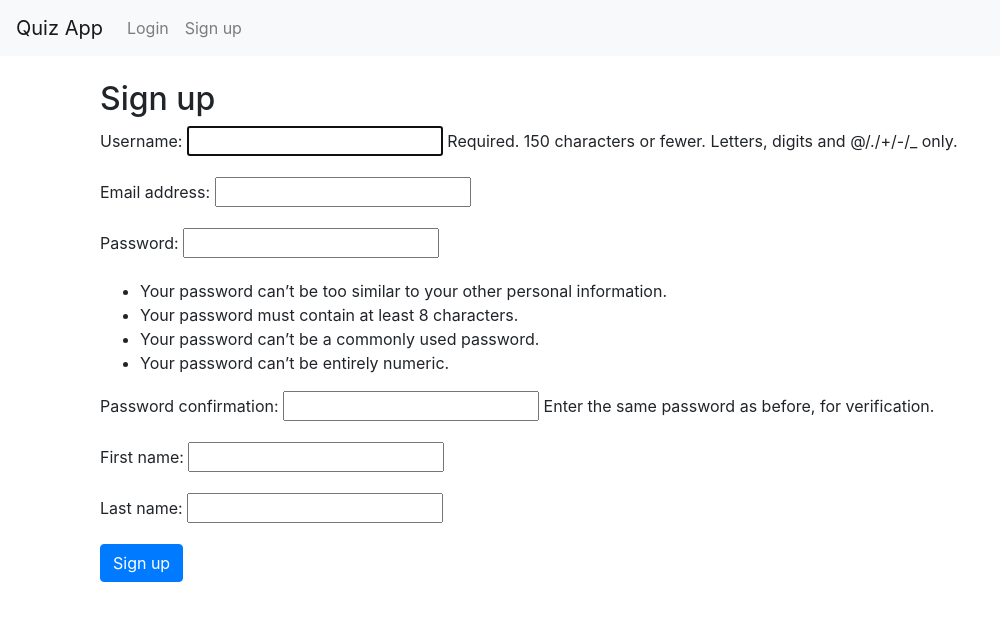
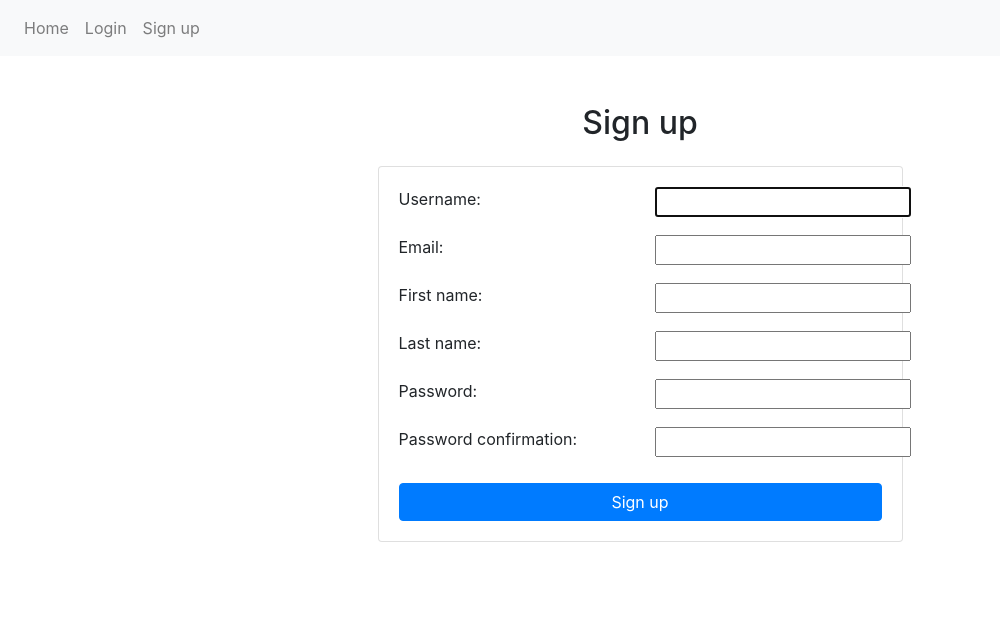
Before and after one commit to nrvjj008/django-quiz-app, a Django app: page /signup/ in a window 1280 px wide. Shown: the top 621 px of the page, without its empty margins (0-1000 px from the left). Run offline with Django 4.2, Linux system fonts and the light colour scheme; some libraries are stand-ins or nearby versions.

Commit message:
UI Changes, added 404 page handler, converted tables to cards, updated login,sign up UI

```diff
--- a/QuizProject/urls.py
+++ b/QuizProject/urls.py
@@ -15,11 +15,14 @@ Including another URLconf
     2. Add a URL to urlpatterns:  path('blog/', include('blog.urls'))
 """
 from django.contrib import admin
-from django.urls import path, include
+from django.urls import path, include, re_path
+
+from QuizProject import views
 
 urlpatterns = [
     path('admin/', admin.site.urls),
     path('accounts/', include('django.contrib.auth.urls')),
     path('', include('authentication.urls')),
     path('quiz/', include('quiz.urls', namespace='quiz')),
+    re_path('.*', views.handler404, name='redirect_home'),
 ]
--- /dev/null
+++ b/QuizProject/views.py
@@ -0,0 +1,4 @@
+from django.shortcuts import render, redirect
+
+def handler404(request):
+    return redirect('quiz:home')
--- a/authentication/forms.py
+++ b/authentication/forms.py
@@ -1,8 +1,14 @@
+from django import forms
 from django.contrib.auth.forms import UserCreationForm
 from django.contrib.auth.models import User
 
 
-class CustomUserCreationForm(UserCreationForm):
+# Define a custom form for user sign up that inherits from Django's built-in UserCreationForm
+class SignUpForm(UserCreationForm):
+    # Add an email field to the form with a validation message
+    email = forms.EmailField(max_length=254, help_text='Required. Enter a valid email address.')
+
+    # Define the fields that should be included in the form and specify the model it relates to
     class Meta:
         model = User
-        fields = ('username', 'email', 'password1', 'password2', 'first_name', 'last_name')
+        fields = ('username', 'email', 'first_name', 'last_name', 'password1', 'password2')
--- a/authentication/urls.py
+++ b/authentication/urls.py
@@ -1,10 +1,10 @@
 from django.urls import path
 
-from . import views
-from .views import login_view, logout_view
+from authentication import views
+from authentication.views import logout_view
 
 urlpatterns = [
     path('signup/', views.signup, name='signup'),
-    path('', login_view, name='login'),
+    path('', views.login_view, name='login'),
     path('logout/', logout_view, name='logout')
 ]
--- a/authentication/views.py
+++ b/authentication/views.py
@@ -1,15 +1,14 @@
 from django.contrib.auth.forms import AuthenticationForm
 from django.shortcuts import render, redirect
 from django.contrib.auth import login, authenticate, logout
-from .forms import CustomUserCreationForm
+from .forms import  SignUpForm
 
 
 def login_view(request):
     if request.user.is_authenticated:
         return redirect('quiz:home')
-
     if request.method == 'POST':
-        form = AuthenticationForm(data=request.POST)
+        form = AuthenticationForm(request, request.POST)
         if form.is_valid():
             username = form.cleaned_data.get('username')
             password = form.cleaned_data.get('password')
@@ -21,13 +20,11 @@ def login_view(request):
         form = AuthenticationForm()
     return render(request, 'authentication/login.html', {'form': form})
 
-
 def signup(request):
     if request.user.is_authenticated:
         return redirect('quiz:home')
-
     if request.method == 'POST':
-        form = CustomUserCreationForm(request.POST)
+        form = SignUpForm(request.POST)
         if form.is_valid():
             form.save()
             username = form.cleaned_data.get('username')
@@ -36,10 +33,8 @@ def signup(request):
             login(request, user)
             return redirect('quiz:home')
     else:
-        form = CustomUserCreationForm()
+        form = SignUpForm()
     return render(request, 'authentication/signup.html', {'form': form})
-
-
 def logout_view(request):
     logout(request)
     return redirect('login')
--- a/quiz/models.py
+++ b/quiz/models.py
@@ -1,5 +1,4 @@
 from django.contrib.auth.models import User
-from django.db import models
 
 # Create your models here.
 from django.db import models
--- a/quiz/urls.py
+++ b/quiz/urls.py
@@ -1,12 +1,10 @@
 from django.urls import path
-from .views import home, start_quiz, quiz_results, quiz_result
+from .views import home, start_quiz, quiz_results
 
 app_name = 'quiz'
 
 urlpatterns = [
     path('', home, name='home'),
     path('<int:category_id>/', start_quiz, name='start_quiz'),
-    path('quiz-result/<int:quiz_result_id>/', quiz_result, name='quiz_result'),
-    path('quiz/results/', quiz_results, name='quiz_results'),
-    # ... other URL patterns ...
+    path('quiz/results/', quiz_results, name='quiz_results')
 ]
--- a/templates/authentication/signup.html
+++ b/templates/authentication/signup.html
@@ -1,12 +1,88 @@
 {% extends 'base.html' %}
 
 {% block content %}
-<div class="container">
-  <h2>Sign up</h2>
-  <form method="post">
-    {% csrf_token %}
-    {{ form.as_p }}
-    <button type="submit" class="btn btn-primary">Sign up</button>
-  </form>
+<div class="container my-5">
+  <div class="row justify-content-center">
+    <div class="col-6">
+       <div class="text-center">
+        <h2 class="card-title mb-4">Sign up</h2>
+    </div>
+      <div class="card ">
+
+        <div class="card-body">
+          <form method="post">
+            {% csrf_token %}
+            <div class="form-group row">
+              <div class="col-md-6">
+                {{ form.username.label_tag }}
+              </div>
+              <div class="col-md-6">
+                {{ form.username }}
+              </div>
+              {% if form.username.errors %}
+                <small class="form-text text-danger">{{ form.username.errors }}</small>
+              {% endif %}
+            </div>
+            <div class="form-group row">
+              <div class="col-md-6">
+                {{ form.email.label_tag }}
+              </div>
+              <div class="col-md-6">
+                {{ form.email }}
+              </div>
+              {% if form.email.errors %}
+                <small class="form-text text-danger">{{ form.email.errors }}</small>
+              {% endif %}
+            </div>
+            <div class="form-group row">
+              <div class="col-md-6">
+                {{ form.first_name.label_tag }}
+              </div>
+              <div class="col-md-6">
+                {{ form.first_name }}
+              </div>
+              {% if form.first_name.errors %}
+                <small class="form-text text-danger">{{ form.first_name.errors }}</small>
+              {% endif %}
+            </div>
+            <div class="form-group row">
+              <div class="col-md-6">
+                {{ form.last_name.label_tag }}
+              </div>
+              <div class="col-md-6">
+                {{ form.last_name }}
+              </div>
+              {% if form.last_name.errors %}
+                <small class="form-text text-danger">{{ form.last_name.errors }}</small>
+              {% endif %}
+            </div>
+            <div class="form-group row">
+              <div class="col-md-6">
+                {{ form.password1.label_tag }}
+              </div>
+              <div class="col-md-6">
+                {{ form.password1 }}
+              </div>
+              {% if form.password1.errors %}
+                <small class="form-text text-danger">{{ form.password1.errors }}</small>
+              {% endif %}
+            </div>
+            <div class="form-group row">
+              <div class="col-md-6">
+                {{ form.password2.label_tag }}
+              </div>
+              <div class="col-md-6">
+                {{ form.password2 }}
+              </div>
+              {% if form.password2.errors %}
+                <small class="form-text text-danger">{{ form.password2.errors }}</small>
+              {% endif %}
+            </div>
+            <button type="submit" class="btn btn-primary btn-block mt-4">Sign up</button>
+          </form>
+        </div>
+      </div>
+    </div>
+  </div>
 </div>
 {% endblock %}
--- a/templates/base.html
+++ b/templates/base.html
@@ -6,19 +6,23 @@
 </head>
 <body>
 <nav class="navbar navbar-expand-lg navbar-light bg-light d-flex space-between">
-    <a class="navbar-brand" href="{% url 'quiz:home' %}">Quiz App</a>
     <button class="navbar-toggler" type="button" data-toggle="collapse" data-target="#navbarNav"
             aria-controls="navbarNav" aria-expanded="false" aria-label="Toggle navigation">
         <span class="navbar-toggler-icon"></span>
     </button>
     <div class="collapse navbar-collapse" id="navbarNav">
         <ul class="navbar-nav">
+                 <li class="nav-item">
+                    <a class="nav-link" href="{% url 'quiz:home' %}">Home</a>
+                </li>
+
             {% if user.is_authenticated %}
+
+                <li class="nav-item">
+                    <a class="nav-link" href="{% url 'quiz:quiz_results' %}">Results</a>
+                </li>
                 <li class="nav-item">
                     <a class="nav-link" href="{% url 'logout' %}">Logout</a>
-                </li>
-                <li class="nav-item">
-                    <a class="nav-link" href="{% url 'quiz:quiz_results' %}">Results</a>
                 </li>
             {% else %}
                 <li class="nav-item">
```
Also changed, not shown: quiz/views.py (+33 -28 lines), templates/authentication/login.html (+25 -3 lines), templates/quiz/home.html (+20 -20 lines), templates/quiz/no_questions_found.html (added, +11 -0 lines), templates/quiz/results.html (+20 -22 lines), db.sqlite3, readme.md (added).
